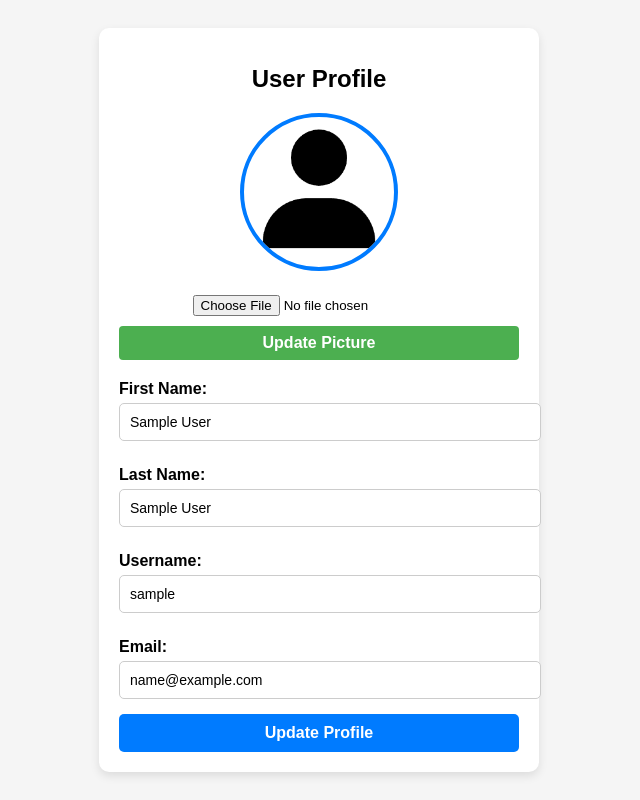
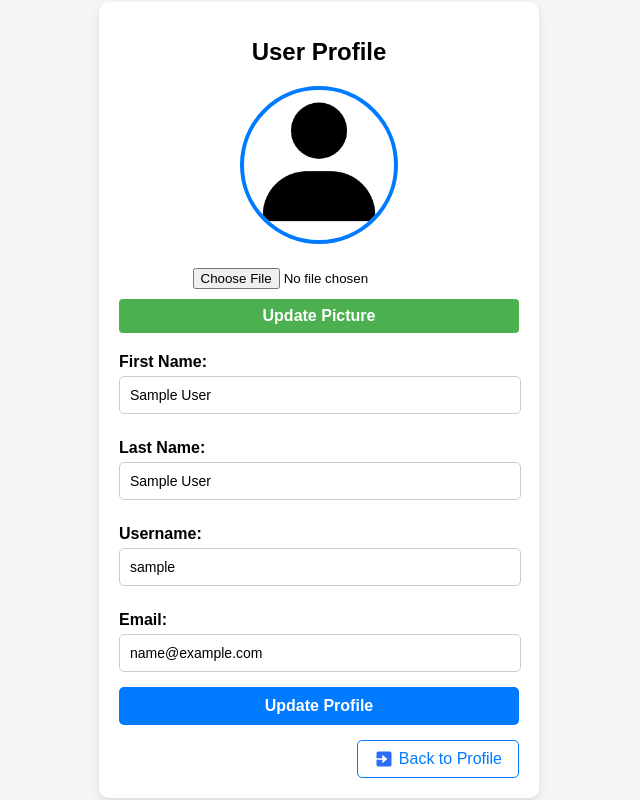
Before and after one commit to zasaeedd/itcs333-project, a PHP site: page /profile-management/profile.php in a window 1280 px wide. Shown: the whole page, without its empty margins (321-961 px from the left). Run offline with PHP 8.4, Linux system fonts and the light colour scheme; the visitor is signed in with stand-in values (Sample User, id 1).

Commit message:
Slight updates to the profile editing page.

```diff
--- a/public/css/editprofile.css
+++ b/public/css/editprofile.css
@@ -34,7 +34,7 @@
 
 input[type="text"],
 input[type="email"] {
-    width: 100%;
+    width: 95%;
     padding: 10px;
     margin-bottom: 15px;
     border: 1px solid #ccc;
@@ -71,3 +71,41 @@
     margin-bottom: 10px;
     border: 4px solid #007bff;
 }
+
+/* Add these new styles */
+.text-end {
+    text-align: right;
+}
+
+.mt-3 {
+    margin-top: 15px;
+}
+
+.btn-outline-primary {
+    color: #007bff;
+    border: 1px solid #007bff;
+    padding: 8px 16px;
+    border-radius: 5px;
+    text-decoration: none;
+    display: inline-flex;
+    align-items: center;
+    transition: all 0.2s;
+}
+
+.btn-outline-primary:hover {
+    background-color: #007bff;
+    color: white;
+}
+
+.profile-back-icon {
+    width: 20px;
+    height: 20px;
+    margin-right: 5px;
+    filter: invert(34%) sepia(85%) saturate(2738%) hue-rotate(211deg) brightness(97%) contrast(98%);
+    vertical-align: middle;
+    transition: filter 0.2s;
+}
+
+.btn-outline-primary:hover .profile-back-icon {
+    filter: invert(100%) sepia(0%) saturate(0%) hue-rotate(93deg) brightness(103%) contrast(103%);
+}
--- a/public/profile-management/profile.php
+++ b/public/profile-management/profile.php
@@ -92,6 +92,14 @@
 
             <button type="submit">Update Profile</button>
         </form>
+
+        <!-- Add this right after the Update Profile button -->
+        <div class="text-end mt-3">
+            <a href="profile_page.php" class="btn btn-outline-primary">
+                <img src="../images/bxs-exit.svg" alt="Profile" class="profile-back-icon">
+                Back to Profile
+            </a>
+        </div>
     </div>
 
     <style>
```
